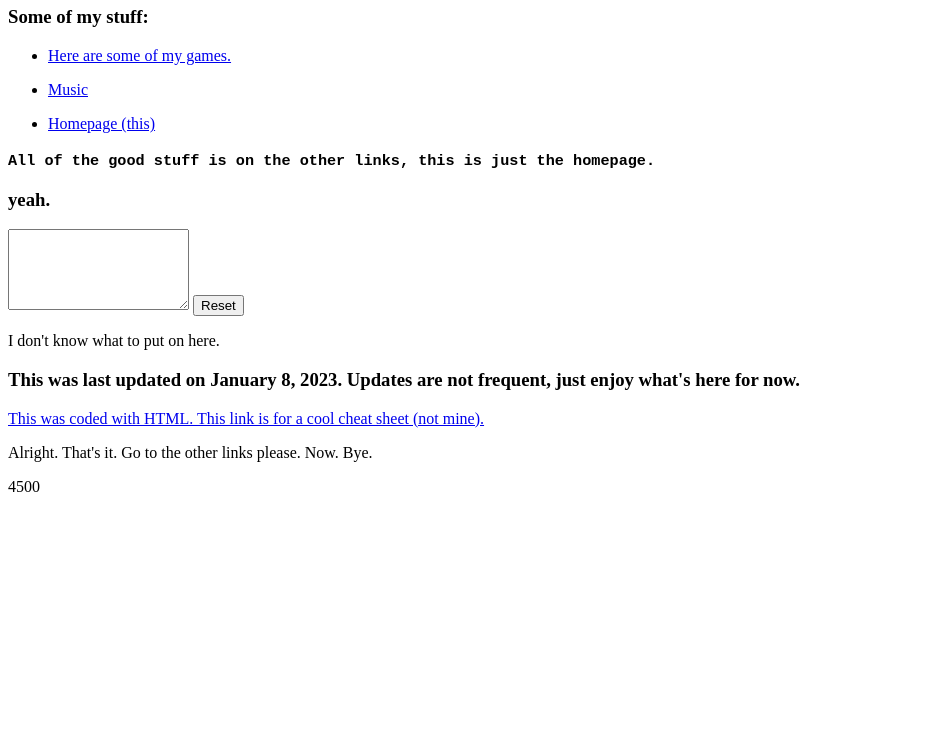
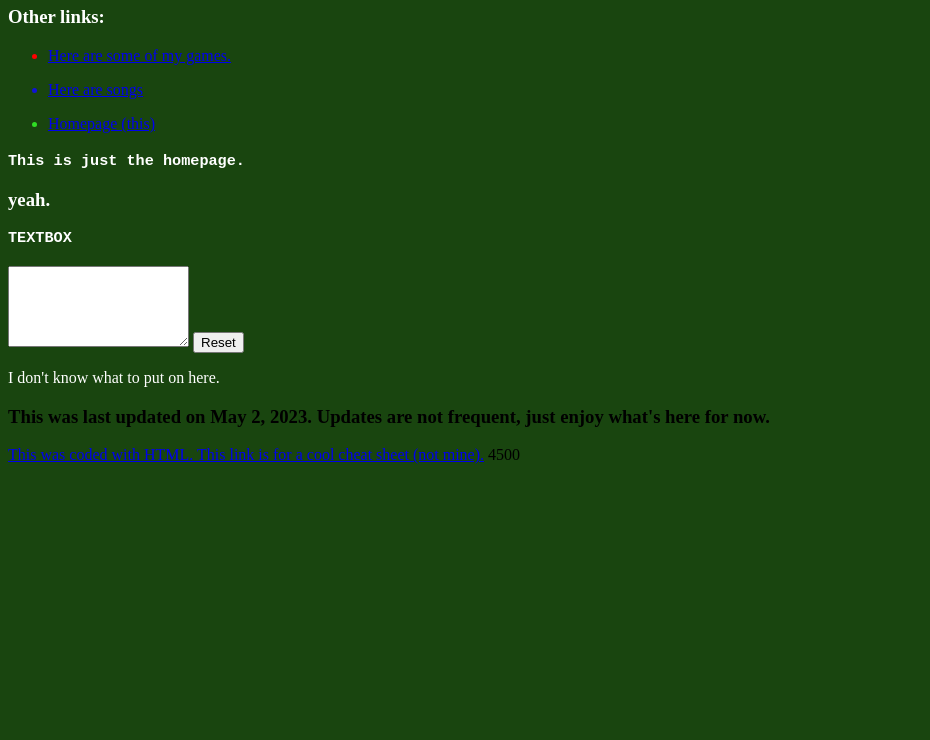
Before and after one commit to rday/rday.github.io, a plain HTML site: page index.html in a window 1280 px wide. Shown: the part 60-800 px from the top of the page, without its empty margins (0-930 px from the left). Drawn offline with Linux system fonts and the light colour scheme.

Commit message:
Latest changes

```diff
--- a/index.html
+++ b/index.html
@@ -1,17 +1,17 @@
 <html>
 <meta charset="UTF-8">
  <body>
-  <h1>Welcome to theoday.net!</h1>
+    <h1 style="color:rgb(255, 255, 255);">Hello and Welcome to theoday.net!</h1>
     <html>
-        <h3>Some of my stuff:</h3>
+        <h3 style="color:rgb(255, 255, 255);">Other links:</h3>
     <ul>
-        <li><a href="robux.html">Here are some of my games.</a></li>
+        <li style="color:rgb(255, 0, 0);"><a href="games.html">Here are some of my games.</a></li>
     </ul>
     <ul>
-        <li><a href="thing1.html">Music</a></li>
+        <li style="color:rgb(16, 19, 214);"><a href="music.html">Here are songs</a></li>
     </ul>
     <ul>
-        <li><a href="index.html">Homepage (this)</a></li>
+        <li style="color:rgb(47, 222, 35);"><a href="index.html">Homepage (this)</a></li>
     </ul>
 </html>
 </html>
@@ -20,27 +20,27 @@
 </html>
 
 <html>
-  <h3><tt>All of the good stuff is on the other links, this is just the homepage.</tt></h3>
+  <h3 style="color:rgb(255, 255, 255);"><tt>This is just the homepage.</tt></h3>
  </body>
 </html>
 <html>
- <body style="background: rgb(255, 255, 255); 255) 66%, rgb(50, 61, 217) 100%);">
-  <h3>yeah.</h3>
+ <body style="background: rgb(25, 69, 15); 255) 66%, rgb(50, 61, 217) 100%);">
+  <h3 style="color:rgb(255, 255, 255);">yeah.</h3>
  </body>
 </html>
+<h3 style="color:rgb(255, 255, 255);"><tt>TEXTBOX</tt></h3>
 <textarea name=? cols="20" rows="5"></textarea>
 <input type="reset">
-<p>I don't know what to put on here.</p>
+<p style="color:rgb(255, 255, 255);">I don't know what to put on here.</p>
 
 
 <html>
     <body>
-        <h3>This was last updated on January 8, 2023. Updates are not frequent, just enjoy what's here for now.</h3>
+        <h3>This was last updated on May 2, 2023. Updates are not frequent, just enjoy what's here for now.</h3>
     </body>
 </html>
 <body><em> </em><a href="https://web.stanford.edu/group/csp/cs21/htmlcheatsheet.pdf">This was coded with HTML. This link is for a cool cheat sheet (not mine).</a></a></body>
 
-<p>Alright. That's it. Go to the other links please. Now. Bye.</p>
 
 
 
```
Also changed, not shown: games.html (added, +1 -0 lines), music.html (added, +12 -0 lines), thethings/robux.html (deleted, +0 -8 lines), thethings/thing1.html (deleted, +0 -3 lines), costume3.svg (deleted), costume4 size change.svg (deleted), costume4.svg (deleted), costume5.png (deleted), final draw.svg (deleted), i hate lineup so i just put everything together.svg (deleted).
